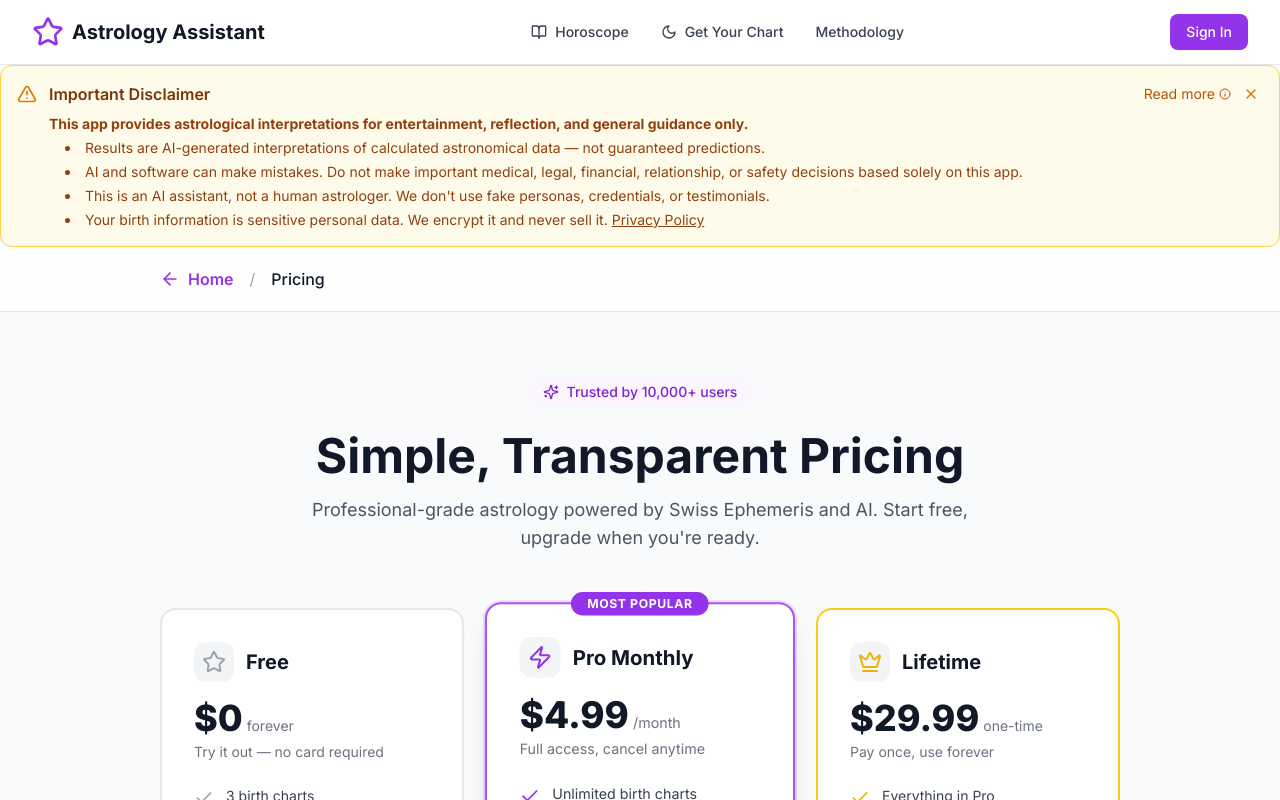
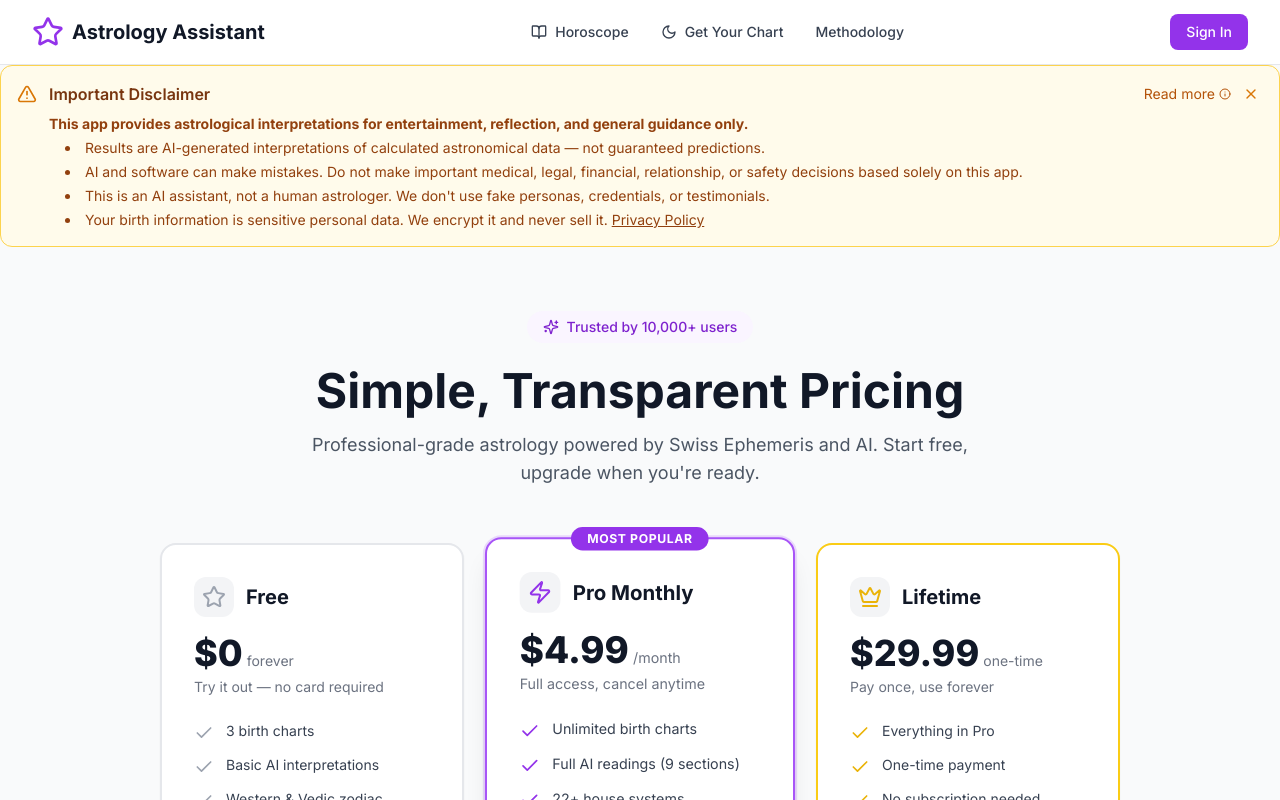
Before and after one commit to welkukd/astrology, a Next.js app in the folder apps/web/: page /pricing in a window 1280 px wide. Shown: the top 800 px of the page. Built offline with nearby package versions, Linux system fonts and the light colour scheme; no server answers.

Commit message:
fix: remove double navbar from pricing page (missed by earlier batch)

```diff
--- a/apps/web/src/app/pricing/page.tsx
+++ b/apps/web/src/app/pricing/page.tsx
@@ -1,9 +1,8 @@
 'use client';
 
 import { useState, useEffect } from 'react';
-import Link from 'next/link';
 import { useRouter } from 'next/navigation';
-import { ArrowLeft, Check, Star, Zap, Crown, Sparkles, Loader2 } from 'lucide-react';
+import { Check, Star, Zap, Crown, Sparkles, Loader2 } from 'lucide-react';
 import { useAuth } from '@/app/providers';
 import { DisclaimerBanner } from '@/components/ui/DisclaimerBanner';
 
@@ -158,18 +157,6 @@ export default function PricingPage() {
   return (
     <div className="min-h-screen bg-gray-50 dark:bg-gray-950">
       <DisclaimerBanner />
-      <nav className="border-b border-gray-200 dark:border-gray-800 bg-white/80 dark:bg-gray-900/80 backdrop-blur-sm sticky top-0 z-50">
-        <div className="max-w-5xl mx-auto px-4 sm:px-6 lg:px-8">
-          <div className="flex items-center gap-4 h-16">
-            <Link href="/" className="flex items-center gap-2 text-primary-600 dark:text-primary-400 hover:underline">
-              <ArrowLeft className="h-5 w-5" />
-              <span className="font-semibold">Home</span>
-            </Link>
-            <span className="text-gray-400">/</span>
-            <span className="font-medium text-gray-900 dark:text-white">Pricing</span>
-          </div>
-        </div>
-      </nav>
 
       <div className="max-w-5xl mx-auto px-4 sm:px-6 lg:px-8 py-16">
         <div className="text-center mb-14">
```
